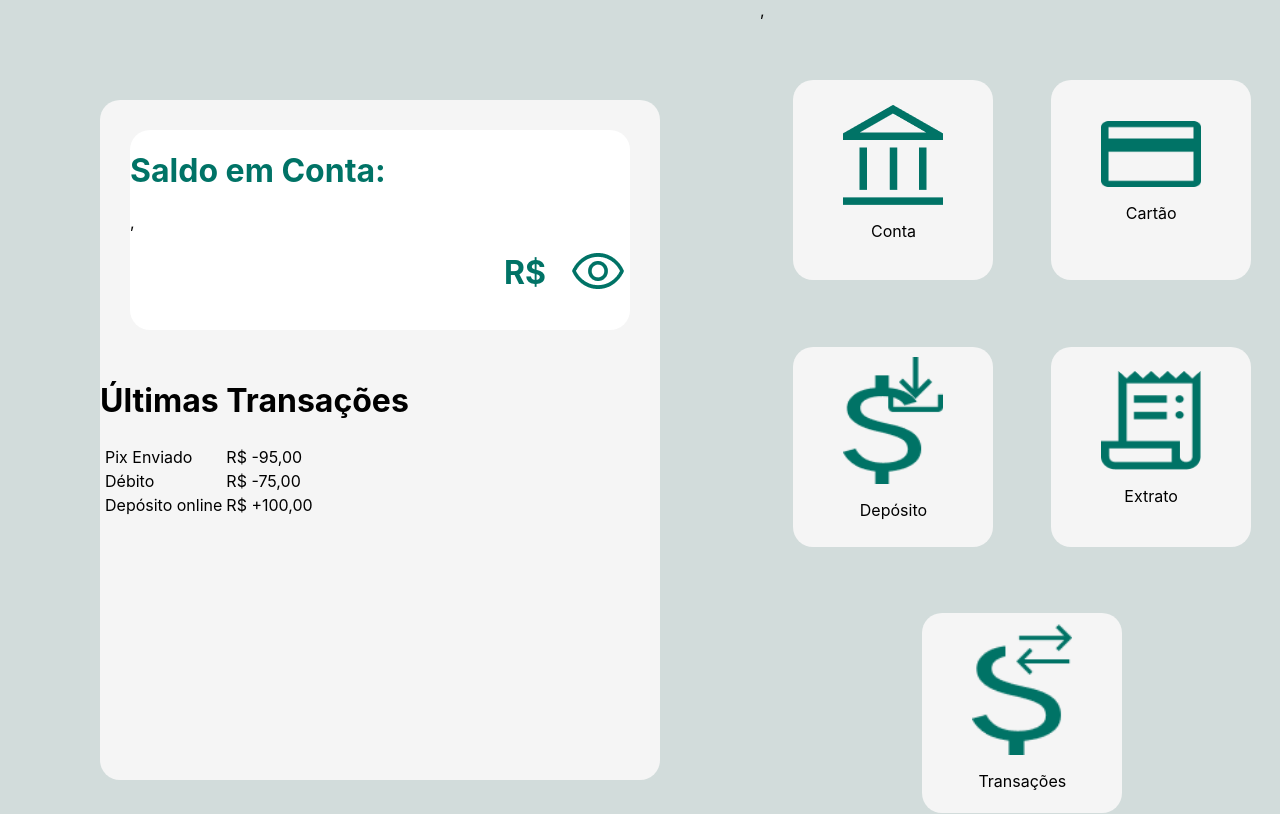
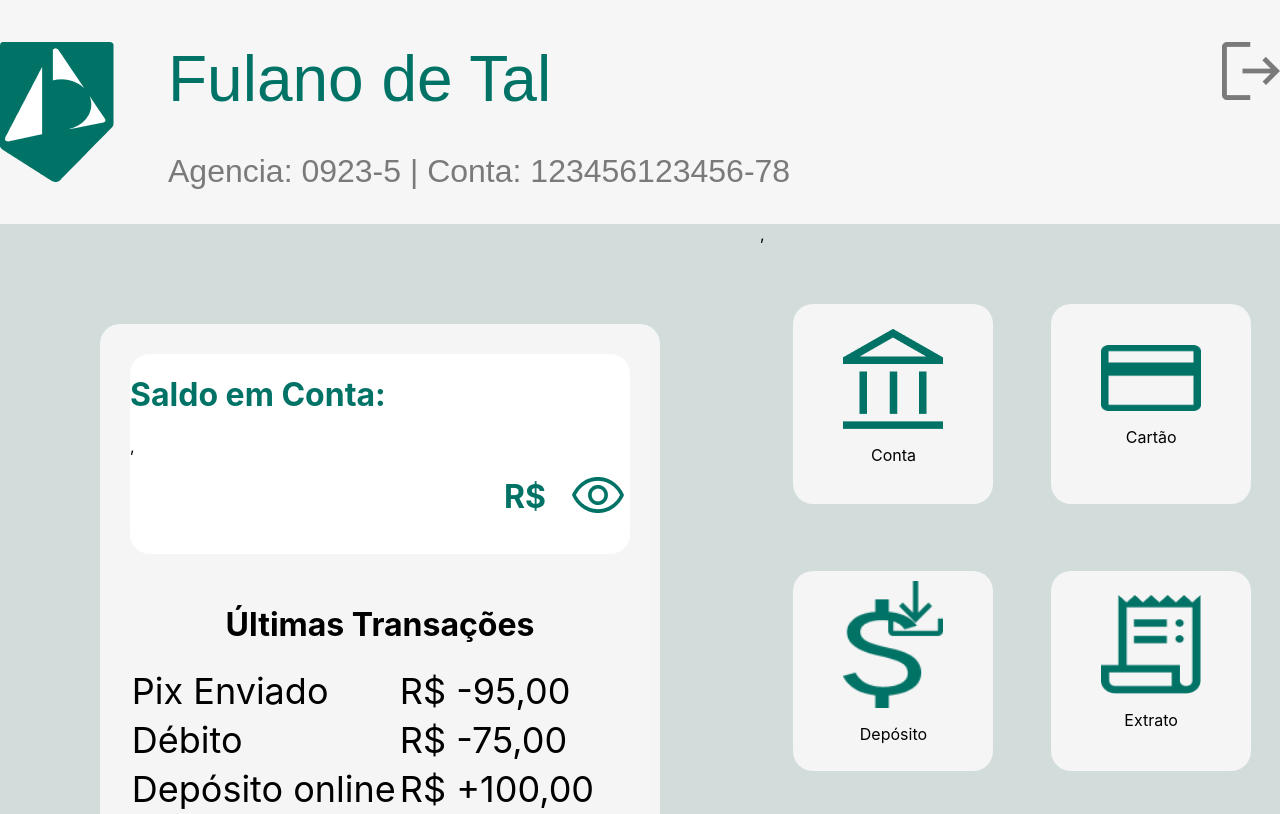
Before and after one commit to flaaaaaavis/alpha-bank, a React (Create React App) app in the folder frontend/: page / in a window 1280 px wide. Shown: the top 814 px of the page. Built offline with nearby package versions, Linux system fonts and the light colour scheme.

Commit message:
customer-area finished

```diff
--- /dev/null
+++ b/frontend/src/components/header/header.js
@@ -0,0 +1,45 @@
+import Styled from 'styled-components';
+
+<style>
+@import url('https://fonts.googleapis.com/css2?family=Oxygen&display=swap');
+</style>
+
+export const StyledHeader = Styled.div`
+    height: 224px;
+    width: 100%;
+    background-color: #F6F6F6;
+
+    display:flex;
+    align-items: center;
+    justify-content: center;
+`
+
+export const FlexContainer = Styled.div`
+    height: 140px;
+    width: 1300px;
+    display:flex;
+    justify-content: space-between;
+`
+
+export const StyledLogoBox = Styled.div`
+    width: 114px;
+    height: 140px;
+`
+export const StyledUserInfo = Styled.div`
+    width: 1000px;
+    height: 140px;
+    font-family: 'Oxygen', sans-serif;
+        h1 {
+            margin: 0 0 12px;
+            width: 642px;
+            height: 99px;
+            font-size: 64px;
+            font-weight: 400;
+            color: #007366;
+        }
+        p, span {
+            font-size: 32px;
+            color: #7A7A7A;
+            margin: 0;
+        }
+`
--- /dev/null
+++ b/frontend/src/components/header/header.jsx
@@ -0,0 +1,27 @@
+import React from 'react';
+import logo from '../../images/logo.png'
+import exitButton from '../../images/exitButton.png'
+import { StyledLogoBox , FlexContainer , StyledHeader , StyledUserInfo } from './header';
+
+
+function Header() {
+  return(
+    <StyledHeader>
+      <FlexContainer>
+        <StyledLogoBox>
+          <img src={logo} alt="Logo Alpha Bank" />
+        </StyledLogoBox>
+        <StyledUserInfo>
+          <h1>Fulano de Tal</h1>
+          <p>Agencia: <span>0923-5</span> | Conta: <span>123456123456-78</span></p>
+        </StyledUserInfo>
+        <div>
+          <img src={exitButton} alt="Sair" />
+        </div>
+      </FlexContainer>
+    </StyledHeader>
+  )
+
+}
+
+export default Header;
--- a/frontend/src/pages/customerArea/CustomerArea.jsx
+++ b/frontend/src/pages/customerArea/CustomerArea.jsx
@@ -1,13 +1,17 @@
 import ButtonArea from "../buttonArea/ButtonArea";
 import InfoAccountArea from "../infoAccountArea/InfoAccountArea";
 import { StyledCustomerArea }from "./styles.js";
+import Header from "../../components/header/header.jsx";
 
 function CustomerArea() {
   return (
-    <StyledCustomerArea>
-      <InfoAccountArea />,
-      <ButtonArea />
+    <div>
+      <Header />
+      <StyledCustomerArea>
+        <InfoAccountArea />,
+        <ButtonArea />
     </StyledCustomerArea>
+    </div>
   );
 }
 
--- a/frontend/src/pages/infoAccountArea/InfoAccountArea.jsx
+++ b/frontend/src/pages/infoAccountArea/InfoAccountArea.jsx
@@ -1,12 +1,12 @@
-import { StyledDiv }from "./styles.js";
+import { StyledDiv, StyledTable, StyledTitle }from "./styles.js";
 import Saldo from "../../components/saldo/Saldo.jsx";
 
 function InfoAccountArea() {
   return (
     <StyledDiv>
         <Saldo />
-        <h1 text-align="center">Últimas Transações</h1>
-        <table>
+        <StyledTitle text-align="center">Últimas Transações</StyledTitle>
+        <StyledTable>
         <thead>
         <tbody>
           <tr>
@@ -23,7 +23,7 @@ function InfoAccountArea() {
           </tr>
         </tbody>
       </thead>
-        </table>
+        </StyledTable>
     </StyledDiv>
   );
 }
--- a/frontend/src/pages/infoAccountArea/styles.js
+++ b/frontend/src/pages/infoAccountArea/styles.js
@@ -7,3 +7,18 @@ export const StyledDiv = Styled.div`
     margin: 100px;
     border-radius: 20px;
 `;
+
+export const StyledTable = Styled.table`
+    font-weight: 400;
+    font-size: 36px;
+    line-height: 45px;
+    display: flex;
+    align-items: center;
+    gap: 0.8em;
+    color: #000000;
+    margin-left: 0.8em;
+`;
+
+export const StyledTitle = Styled.h1`
+    text-align: center;
+`;
```
Also changed, not shown: frontend/src/images/exitButton.png (added), frontend/src/images/logo.png (added).
